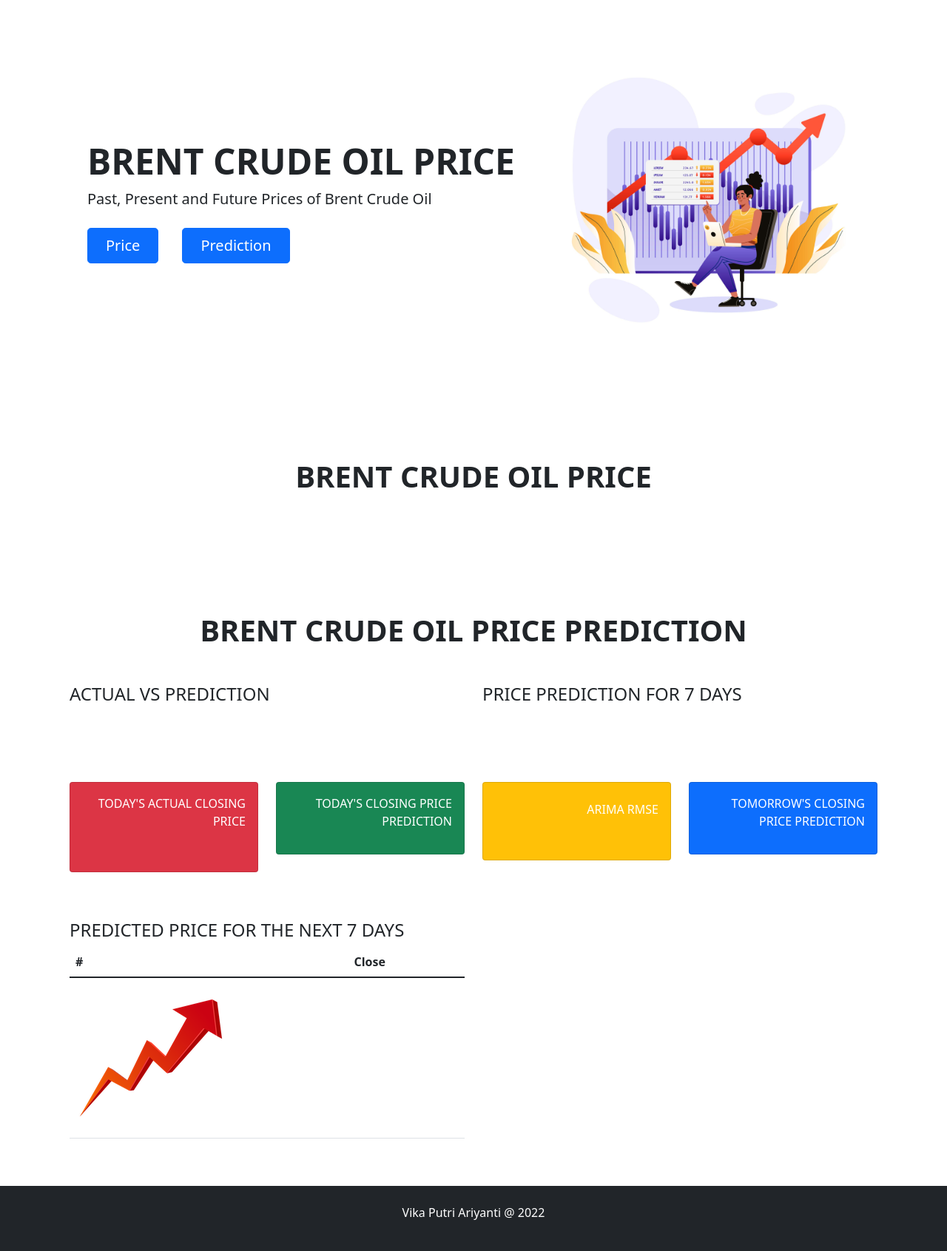
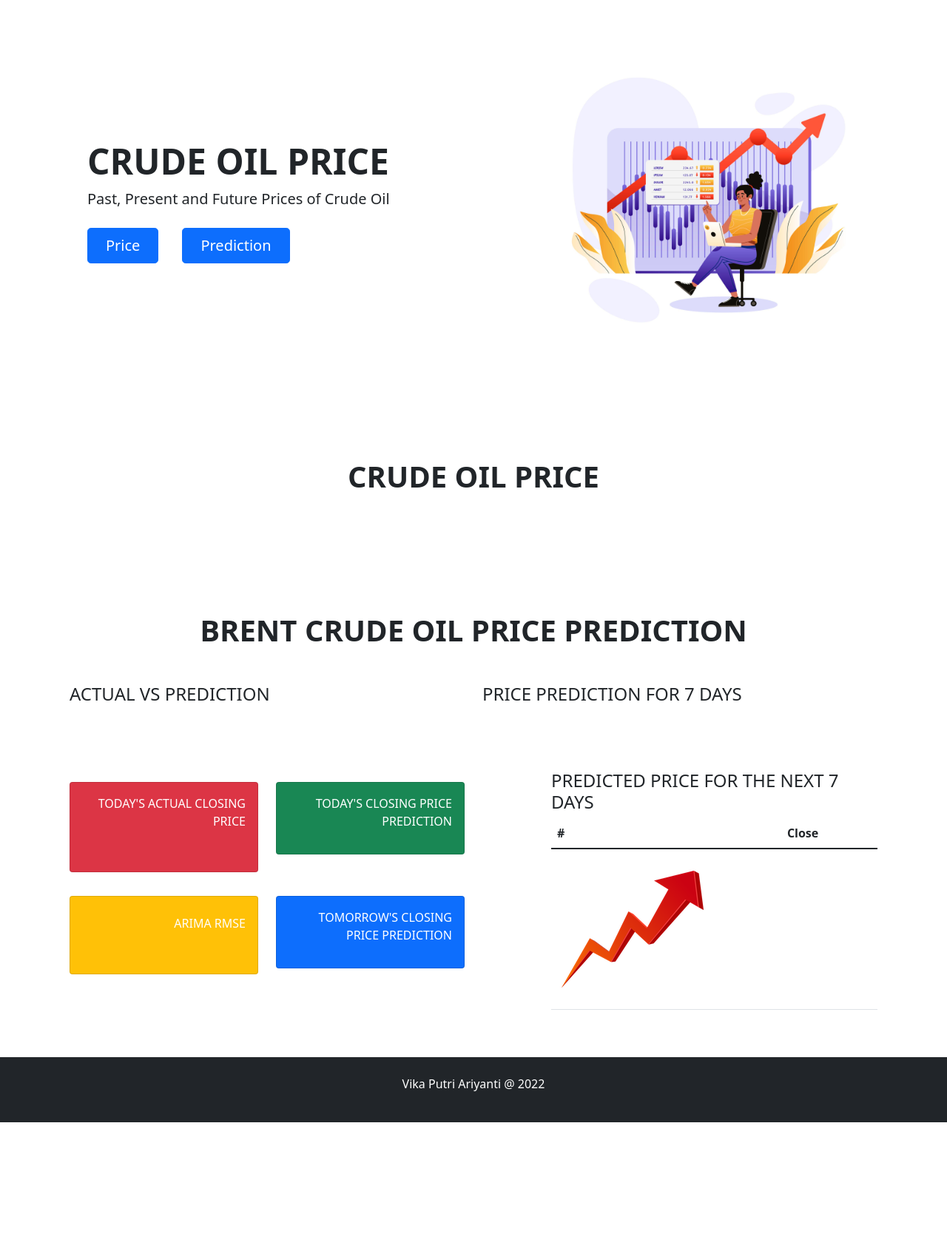
Before and after one commit to vikaputri/Crude-Oil, a Flask app: template templates/index.html in a window 1280 px wide. Shown: the part 131-1822 px from the top of the page at 74% size. After the commit the page ends 1648 px from the top, so only its background shows below. Run offline with Flask 2, Linux system fonts and the light colour scheme; the template is opened without the code that fills it, so the values that code supplies are empty; some libraries are stand-ins or nearby versions.

Commit message:
update commit

```diff
--- a/templates/index.html
+++ b/templates/index.html
@@ -6,8 +6,8 @@
 		<div class="row gx-5 align-items-center justify-content-center">
 			<div class="col-lg-8 col-xl-7 col-xxl-6">
 			<div class="my-5 text-center text-xl-start">
-				<h1 class="display-5 fw-bolder mb-2">BRENT CRUDE OIL PRICE</h1>
-				<p class="lead fw-normal mb-4">Past, Present and Future Prices of Brent Crude Oil</p>
+				<h1 class="display-5 fw-bolder mb-2">CRUDE OIL PRICE</h1>
+				<p class="lead fw-normal mb-4">Past, Present and Future Prices of Crude Oil</p>
 				<div class="d-grid gap-3 d-sm-flex justify-content-sm-center justify-content-xl-start">
 					<a class="btn btn-primary btn-lg px-4 me-sm-3" href="#price">Price</a>
 					<a class="btn btn-primary btn-lg px-4 me-sm-3" href="#prediction">Prediction</a>
@@ -23,7 +23,7 @@
 
 	<section class="py-5" id="price">
 		<div class="container">
-			<h1 class="fw-bolder text-center mb-5">BRENT CRUDE OIL PRICE</h1>
+			<h1 class="fw-bolder text-center mb-5">CRUDE OIL PRICE</h1>
 			<div class="scrollme">
 				<table class="table table-responsive">
 					<thead>
@@ -71,8 +71,10 @@
 			</div>
 			<!--end row -->
 
+			<div class="row">
+				<div class="col-lg-6">
 					<div class="row mt-3">
-				<div class="col-lg-3 p-20 mb-3">
+						<div class="col p-20 mb-3">
 							<div class="card bg-danger">
 								<div class="card-body text-end mb-4">
 									{% for item in actual_today%}
@@ -83,7 +85,7 @@
 							</div>
 						</div>
 
-				<div class="col-lg-3 p-20 mb-3">
+						<div class="col p-20 mb-3">
 							<div class="card bg-success">
 								<div class="card-body text-end">
 									{% for item in prediction_today%}
@@ -94,8 +96,10 @@
 							</div>
 						</div>
 						<!--end column -->
+					</div>
 
-				<div class="col-lg-3 p-20 mb-3">
+					<div class="row mt-3">
+						<div class="col p-20 mb-3">
 							<div class="card bg-warning">
 								<div class="card-body text-end mb-4">
 									<h2 class="color-white text-white">{{ rmse | round(3)}}</h2>
@@ -104,7 +108,7 @@
 							</div>
 						</div>
 
-				<div class="col-lg-3 p-20">
+						<div class="col p-20 mb-3">
 							<div class="card bg-primary">
 								<div class="card-body text-end">
 									{% for item in prediction_tomorrow1%}
@@ -114,11 +118,14 @@
 								</div>
 							</div>
 						</div>
+						<!--end column -->
 					</div>
+				</div>
+				<!--end column -->
 
+				<div class="col-lg-1"></div>
 
-			<div class="row mt-5">
-				<div class="col-lg-6">
+				<div class="col-lg-5">
 					<h4>PREDICTED PRICE FOR THE NEXT 7 DAYS</h4>
 					<table class="table">
 						<thead>
@@ -143,10 +150,9 @@
 						</tbody>
 					</table>
 				</div>
+				<!--end column -->
 			</div>
-
-
-
+			<!--end row -->
 		</div>
 	</section>
 {% endblock %}
```
Lines whose indentation alone changed are shown as unchanged.
